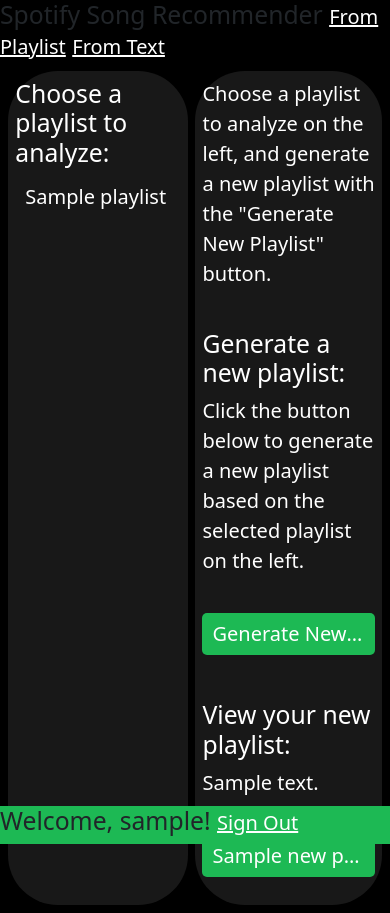
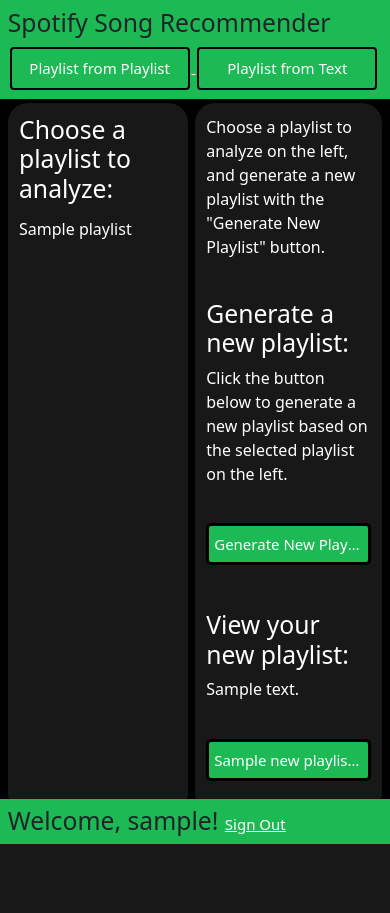
Before and after one commit to romangarms/Spotify-Song-Recommender, a Flask app: template templates/playlist_from_playlist.html in a window 390 px wide. After the commit the page ends 844 px from the top, so only its background shows below. Run offline with Flask 3, Linux system fonts and the light colour scheme; the template is opened without the code that fills it: most values are stand-ins (such as "Sample title", 1, 10 or a date in 2020); parts of the project's set-up code (start-up, migrations or seed data) failed here and were passed over.

Commit message:
mobile layout

```diff
--- a/static/css/spotify.css
+++ b/static/css/spotify.css
@@ -25,3 +25,11 @@
     font-weight: bold;
     border-left: 4px solid var(--main-spot-color);
 }
+
+@media only screen and (max-width: 1080px) {
+    .playlist-item {
+    cursor: pointer;
+    font-size: 16px;
+    padding: 6px 0px;
+}
+}
--- a/static/css/styles.css
+++ b/static/css/styles.css
@@ -1,6 +1,7 @@
 :root {
     --main-spot-color: #1DB954;
     --accent-color: #91cc96;
+    --button-font-size: 20px;
 }
 
 #left {
@@ -10,10 +11,7 @@
     color: white;
     padding: 2%;
     margin-right: 1%;
-    border-top-right-radius: 50px;
-    border-top-left-radius: 50px;
-    border-bottom-right-radius: 50px;
-    border-bottom-left-radius: 50px;
+    border-radius: 50px;
 }
 
 #right {
@@ -24,10 +22,7 @@
     color: white;
     padding: 2%;
     margin-left: 1%;
-    border-top-right-radius: 50px;
-    border-top-left-radius: 50px;
-    border-bottom-right-radius: 50px;
-    border-bottom-left-radius: 50px;
+    border-radius: 50px;
 }
 
 #sidebar {
@@ -42,6 +37,23 @@
     font-size: 35px;
 }
 
+#header {
+    display: none;
+    left: 0;
+    top: 0px;
+    width: 100%;
+    background-color: var(--main-spot-color);
+
+    padding: 2%;
+}
+
+#header a button {
+    width: 48%;
+    border-color: #000000 !important;
+    border-style: solid;
+    border-width: 2px;
+}
+
 #footer {
     display: none;
     position: fixed;
@@ -49,24 +61,37 @@
     bottom: 0;
     width: 100%;
     background-color: var(--main-spot-color);
+
+    padding: 2%;
+    padding-bottom: 0%;
 }
 
 @media only screen and (max-width: 1080px) {
     #sidebar {
         display: none;
     }
+    #header {
+        display: block;
+    }
 
     #footer {
         display: block;
     }
 
-    #left {
+    #left,#right {
         width: 50% !important;
+        padding: 3%;
+        border-radius: 20px;
+
     }
 
-    #right {
-        width: 50% !important;
+    #left, #right p {
+        font-size: 16px;
     }
+
+    :root {
+    --button-font-size: 15px;
+}
 }
 
 #outer {
@@ -92,14 +117,14 @@
 }
 
 form button {
-    font-size: 20px;
+    font-size: var(--button-font-size);
     line-height: 20px;
     overflow: hidden;
     white-space: nowrap;
     width: 100%;
     text-overflow: ellipsis;
     margin: auto;
-    padding: 10px;
+    padding: 5px;
     background-color: var(--main-spot-color);
     color: white;
     border: none;
@@ -107,12 +132,13 @@
     cursor: pointer;
     height: 5vh;
 
+    border-color: #000000 !important;
+    border-style: solid;
 }
 
 a button {
-    font-size: 20px !important;
+    font-size: var(--button-font-size) !important;
     background-color: var(--main-spot-color) !important;
-    border-color: var(--main-spot-color) !important;
     color: white;
     border: none;
     border-radius: 5px;
@@ -120,10 +146,13 @@
     height: 5vh;
     width: 100%;
     margin: 2px;
+
+    border-color: #000000 !important;
+    border-style: solid;
 }
 
 a {
-    font-size: 20px !important;
+    font-size: var(--button-font-size) !important;
     color: white;
 }
 
--- a/templates/layout.html
+++ b/templates/layout.html
@@ -30,7 +30,14 @@
 
 <body>
     <div id="header">
-        <h2>Spotify Song Recommender <a href="/playlist_from_playlist">From Playlist</a> <a href="/playlist_from_text">From Text</a></h2>
+        <h2>Spotify Song Recommender </h2>
+        <a href="/playlist_from_playlist">
+            <button class="btn btn-primary">Playlist from Playlist</button>
+        </a>
+        <a href="/playlist_from_text">
+            <button class="btn btn-primary">Playlist from Text</button>
+        </a>
+
     </div>
     <div id="outer">
         <div id="sidebar">
```
